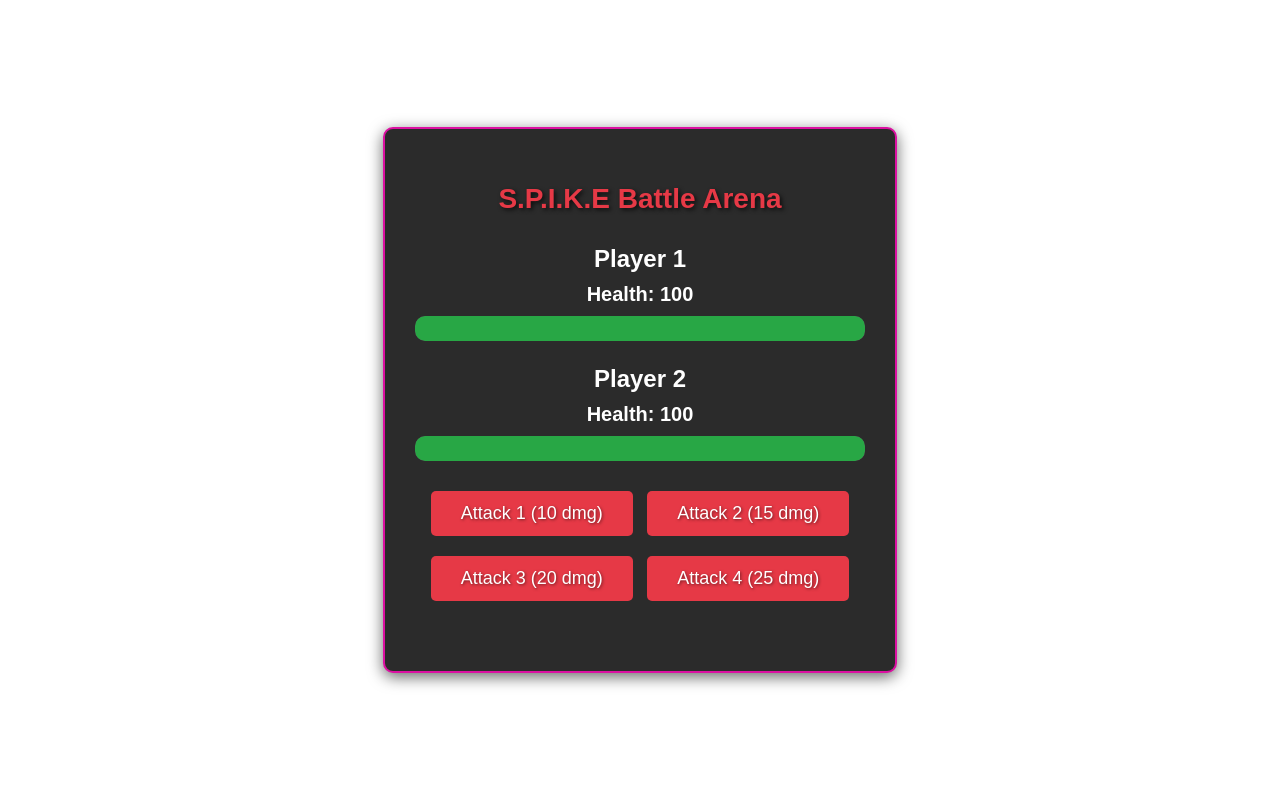
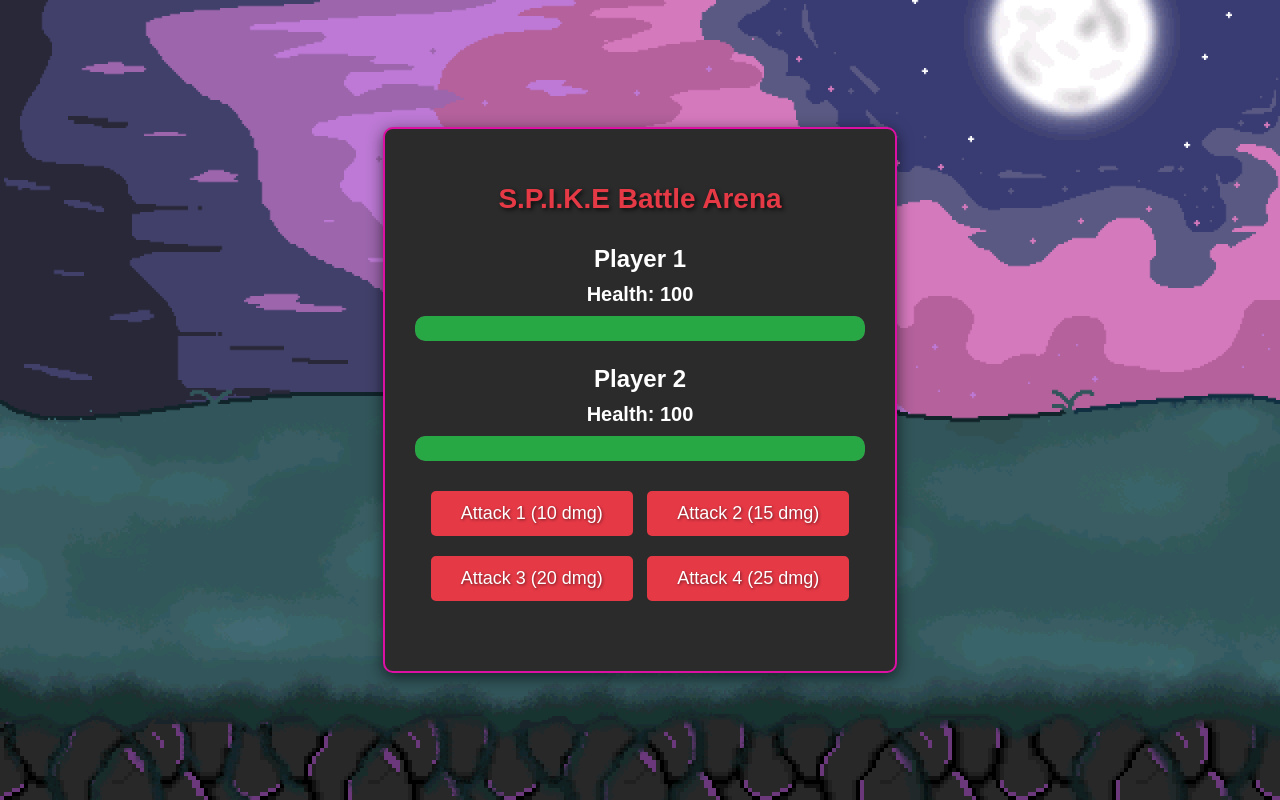
Before and after one commit to eZBaSic/SPIKE, a website: page battle.html in a window 1280 px wide. Drawn offline with Linux system fonts and the light colour scheme.

Commit message:
Update battle.html

```diff
--- a/battle.html
+++ b/battle.html
@@ -15,7 +15,7 @@
             justify-content: center;
             align-items: center;
             height: 100vh;
-            background-image: url('/Web_Development/Images/Stage Moon.gif');
+            background-image: url('Images/Stage Moon.gif');
             background-size: cover;
             background-position: center;
             background-repeat: no-repeat;
```
